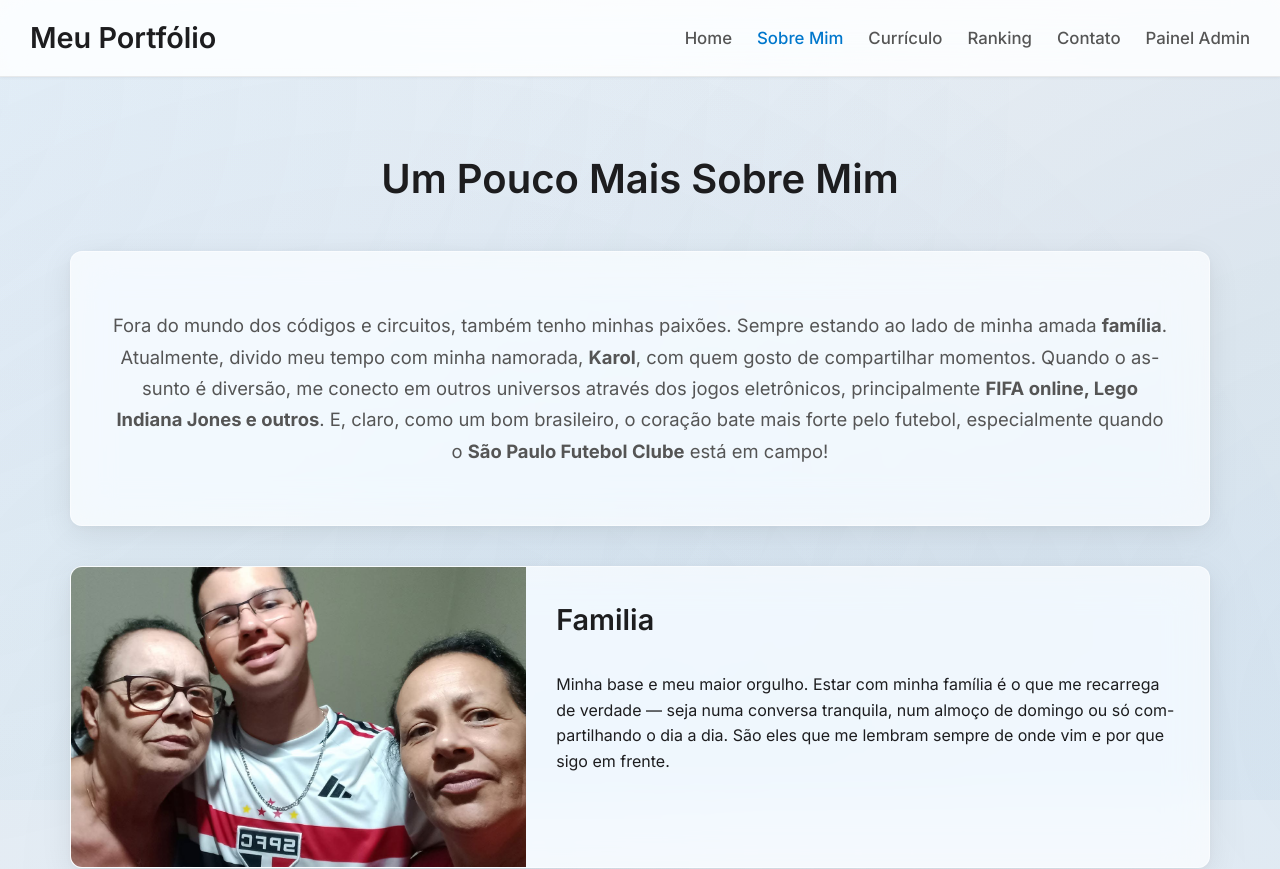
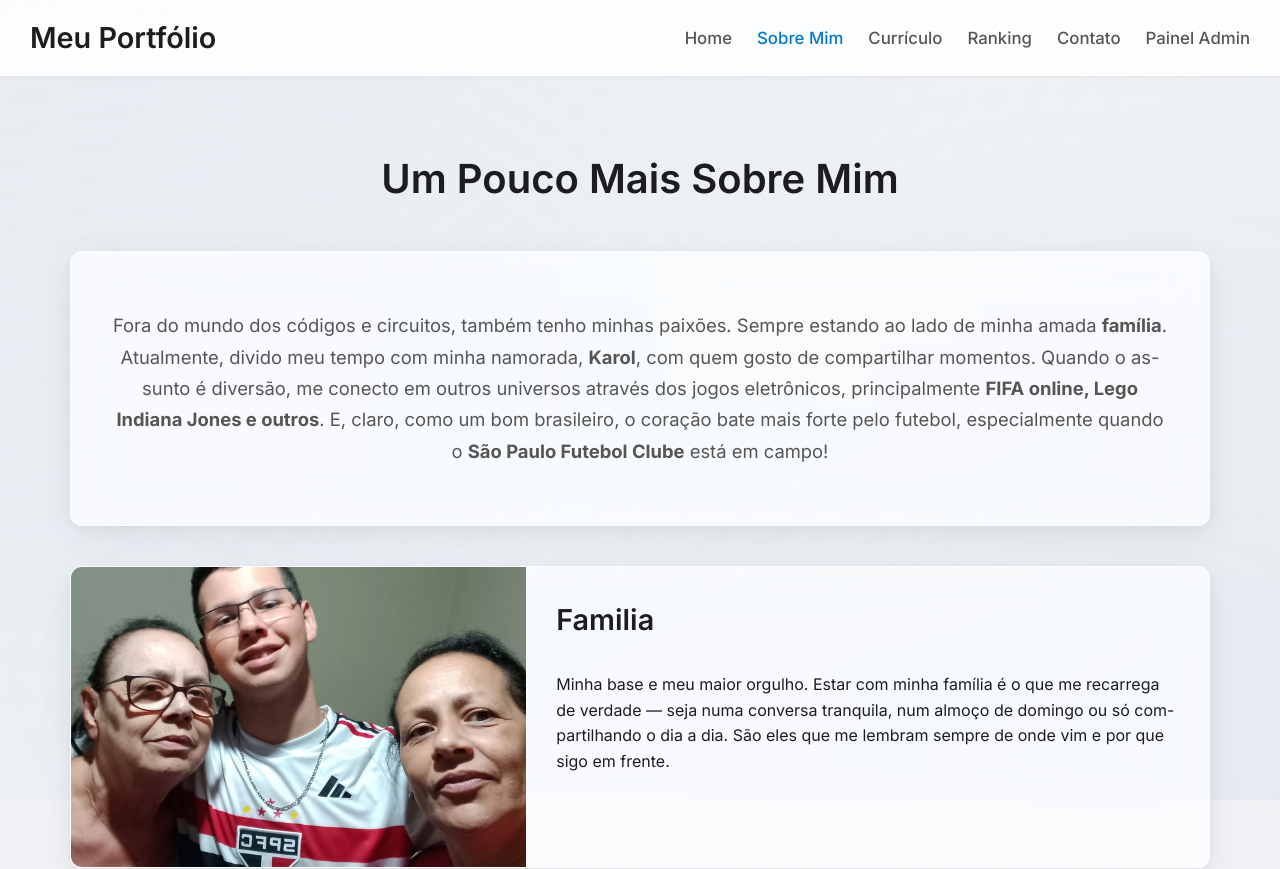
Before and after one commit to Fernando-Accacio/cadastro-atividades, a React (Create React App) app in the folder frontend/: page /sobremim in a window 1280 px wide. Shown: the top 869 px of the page. Built offline with nearby package versions, Linux system fonts and the light colour scheme.

Commit message:
Mudando gradiente do fundo

```diff
--- a/frontend/src/App.css
+++ b/frontend/src/App.css
@@ -1,7 +1,7 @@
-
 /* =============================================== */
 /* FUNDO DO SITE                                   */
 /* =============================================== */
+
 body {
   position: relative;
   overflow-x: hidden;
@@ -22,7 +22,6 @@ body::before {
   height: 100%;
   z-index: -2;
 
-  /* Gradiente baseado nas cores do seu site */
   background: linear-gradient(135deg,
     #f5f7fa 0%,
     #e8ecf1 25%,
@@ -32,7 +31,7 @@ body::before {
   );
 
   background-size: 400% 400%;
-  animation: gradientShift 25s ease infinite; /* mais lento e elegante */
+  animation: gradientShift 40s ease infinite;
 }
 
 body::after {
@@ -44,14 +43,13 @@ body::after {
   height: 200%;
   z-index: -1;
 
-  /* Bolhas azuis sutis */
   background-image:
-    radial-gradient(circle at 20% 30%, rgba(0, 119, 204, 0.06) 0%, transparent 45%),
-    radial-gradient(circle at 80% 70%, rgba(0, 119, 204, 0.07) 0%, transparent 50%),
-    radial-gradient(circle at 40% 80%, rgba(0, 119, 204, 0.05) 0%, transparent 40%);
+    radial-gradient(circle at 20% 30%, rgba(196, 214, 227, 0.12) 0%, transparent 45%),
+    radial-gradient(circle at 80% 70%, rgba(196, 214, 227, 0.14) 0%, transparent 50%),
+    radial-gradient(circle at 40% 80%, rgba(196, 214, 227, 0.10) 0%, transparent 40%);
 
-  background-blend-mode: soft-light; /* integra o azul com o fundo */
-  animation: floatBubbles 35s ease-in-out infinite; /* mais lento e discreto */
+  background-blend-mode: soft-light;
+  animation: floatBubbles 50s ease-in-out infinite;
 }
 
 @keyframes gradientShift {
@@ -766,20 +764,6 @@ main {
 
 @media (min-width: 768px) {
 
-body::before {
-    background-size: 300% 300%; /* menos zoom no gradiente */
-    animation: gradientShiftMobile 30s ease infinite; /* mais lento e suave */
-  }
-
-  body::after {
-    background-image:
-      radial-gradient(circle at 20% 30%, rgba(0, 119, 204, 0.08) 0%, transparent 50%),
-      radial-gradient(circle at 80% 70%, rgba(0, 119, 204, 0.09) 0%, transparent 50%),
-      radial-gradient(circle at 40% 80%, rgba(0, 119, 204, 0.07) 0%, transparent 50%);
-    background-blend-mode: soft-light;
-    animation: floatBubblesMobile 40s ease-in-out infinite;
-  }
-
   .informal-intro {
     padding: 40px;
     font-size: 1.15em;
```
